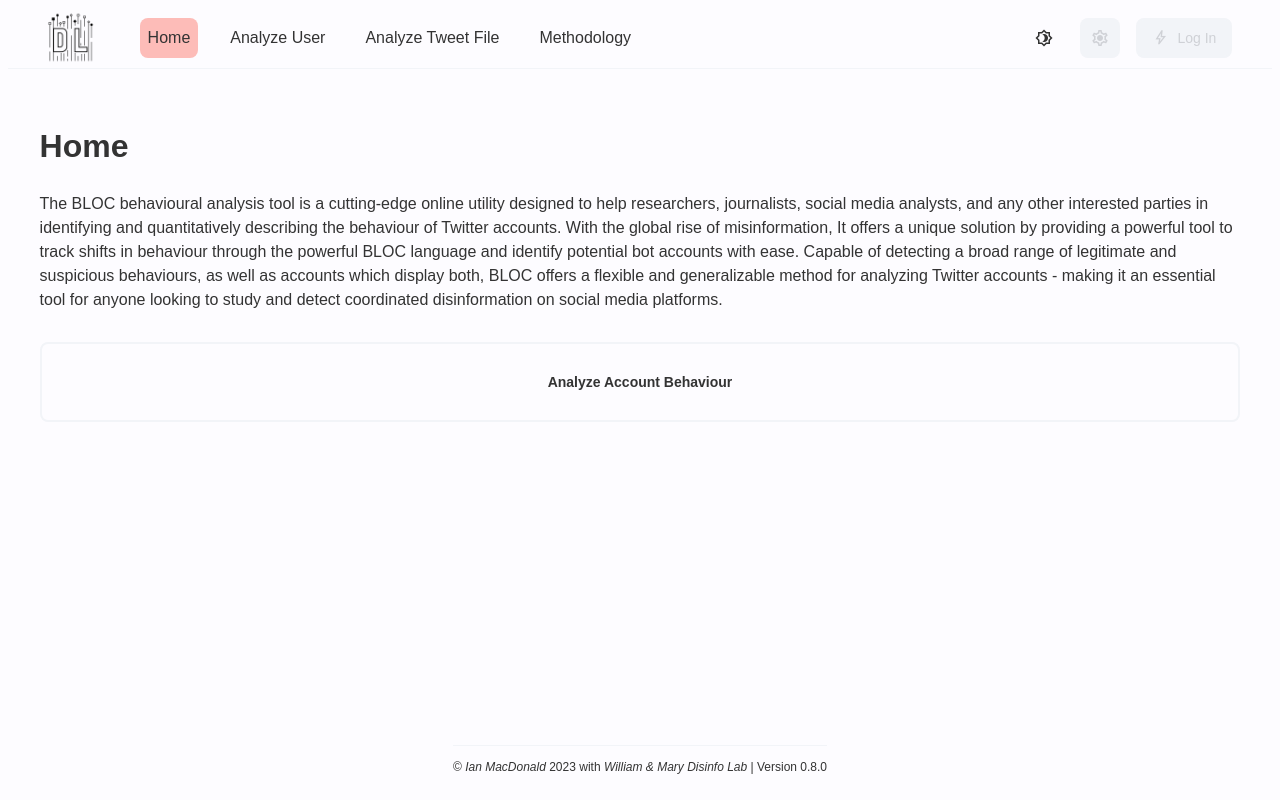
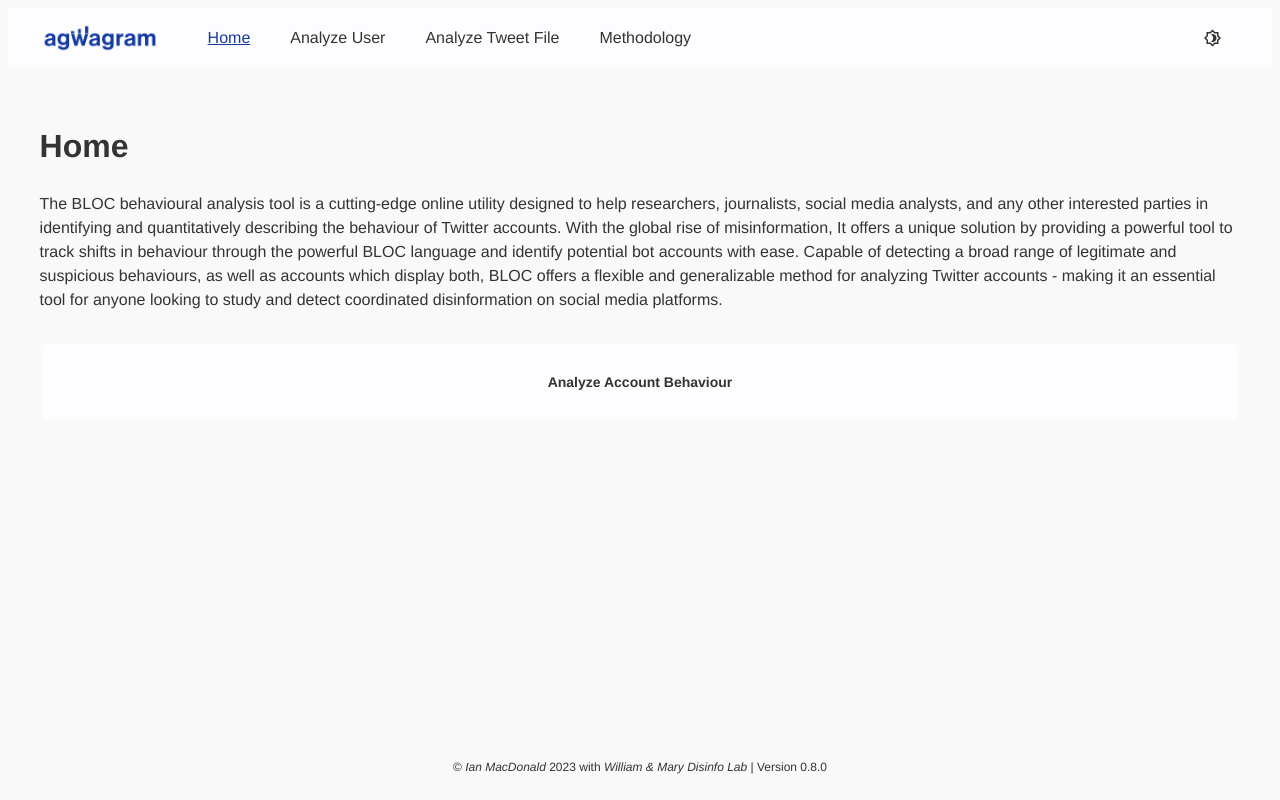
Before and after one commit to immacdonald/agwagram, a Django app: page / in a window 1280 px wide. Run offline with Django 4.2, Linux system fonts and the light colour scheme; style sheets or scripts are compiled from the project's sources; some libraries are stand-ins or nearby versions.

Commit message:
Began work on new color palette with agwagram name

```diff
--- a/blocdemo/static/scss/styles.scss
+++ b/blocdemo/static/scss/styles.scss
@@ -8,8 +8,9 @@ $footerHeight: 40px;
 
 :root {
 	--s-white: #ffffff;
-	--s-lightgrey: #f2f4f8;
+	--s-lightgrey: #f9f9f9;
 	--s-black: #333;
+	--s-primary: #143aa2;
 }
 
 html[data-theme='dark'] {
@@ -18,21 +19,18 @@ html[data-theme='dark'] {
 	--c-text-action: var(--s-white);
 	--c-text-accent: var(--s-white);
 
-	--c-accent-primary: #256ff0;
-	--c-accent-secondary: #a0c2f2;
+	--c-accent-primary: var(--s-primary);
+	--c-accent-secondary: #6ea9fc;
 
 	--c-border-primary: #28293d;
 
-	--c-background-primary: #1c1c28;
+	--c-background-primary: #000000;
 	--c-background-secondary: #2159c0;
-	--c-background-tertiary: #28293d;
+	--c-background-tertiary: #161618;
+	--c-background-trans: #a6cbff20;
 
 	--c-disabled-background: var(--c-background-tertiary);
 	--c-disabled-color: #494848;
-
-	.header-logo {
-		filter: invert(1);
-	}
 }
 
 html[data-theme='light'] {
@@ -41,14 +39,15 @@ html[data-theme='light'] {
 	--c-text-action: var(--s-black);
 	--c-text-accent: var(--s-white);
 
-	--c-accent-primary: #be233d;
-	--c-accent-secondary: #ff2e51;
+	--c-accent-primary: var(--s-primary);
+	--c-accent-secondary: #6ea9fc;
 
 	--c-border-primary: var(--s-lightgrey);
 
 	--c-background-primary: #fdfcff;
-	--c-background-secondary: #fdbcb8;
+	--c-background-secondary: #a6cbff;
 	--c-background-tertiary: var(--s-lightgrey);
+	--c-background-trans: #a6cbff20;
 
 	--c-disabled-background: var(--c-background-tertiary);
 	--c-disabled-color: #cfd1d6;
@@ -56,8 +55,8 @@ html[data-theme='light'] {
 
 body {
 	line-height: 1.5;
-	font-family: "Be Vietnam Pro", sans-serif;
-	background-color: var(--c-background-primary);
+	font-family: "Helvetica", sans-serif;
+	background-color: var(--c-background-tertiary);
 	color: var(--c-text-primary);
 }
 
@@ -128,9 +127,13 @@ html {
 		div {
 			flex-shrink: 0;
 			position: relative;
-			width: $headerHeight;
 		}
 
+	}
+
+	img {
+		height: 30px;
+		aspect-ratio: 4;
 	}
 }
 
@@ -161,12 +164,12 @@ html {
 
 		&:hover,
 		&:focus {
-			color: var(--c-accent-primary);
+			color: var(--c-accent-secondary);
 		}
 
 		&.active {
-			border-radius: 8px;
-			background-color: var(--c-background-secondary);
+			color: var(--c-accent-primary);
+			text-decoration: underline;
 		}
 	}
 
@@ -420,9 +423,10 @@ button {
 .content {
 	border: 1px solid var(--c-border-primary);
 	display: block;
-	background-color: var(--c-background-tertiary);
+	background-color: var(--c-background-trans);
 	padding: 1rem;
 	border-radius: 0 0 1rem 1rem;
+	box-shadow: 0 0 8px 8px #00000020;
 
 	&.inactive {
 		display: none;
@@ -694,13 +698,13 @@ tr:nth-child(odd):not(:first-child) {
 		flex-grow: 1;
 		flex-basis: 0;
 		border-radius: 10px 10px 0 0;
+		background-color: var(--c-background-trans);
 
 		&:not(:last-child) {
 			margin-right: 0.5rem;
 		}
 
 		&.active {
-			background-color: var(--c-background-tertiary);
 			color: var(--c-text-action);
 			font-weight: bold;
 		}
--- a/blocdemo/templates/components/header.html
+++ b/blocdemo/templates/components/header.html
@@ -4,7 +4,7 @@
         <div class="header-logo">
             <a href="#">
                 <div>
-                    <img src="{% static 'images/disinfo-square.png' %}" />
+                    <img src="{% static 'images/agwagram.png' %}" />
                 </div>
             </a>
         </div>
@@ -19,13 +19,6 @@
                 <a href="#" id="theme-toggle" class="icon-button">
                     <span class="icon material-symbols-outlined">brightness_4</span>
                 </a>
-                <a href="#" class="icon-button disabled">
-                    <span class="icon material-symbols-outlined">settings</span>
-                </a>
-                <button class="disabled">
-                    <span class="icon material-symbols-outlined">bolt</span>
-                    <span>Log In</span>
-                </button>
             </div>
             <a href="#" id="menu-toggle" class="icon-button disabled">
                 <span class="icon material-symbols-outlined">menu</span>
```
Also changed, not shown: blocdemo/static/images/agwagram.png (added).
